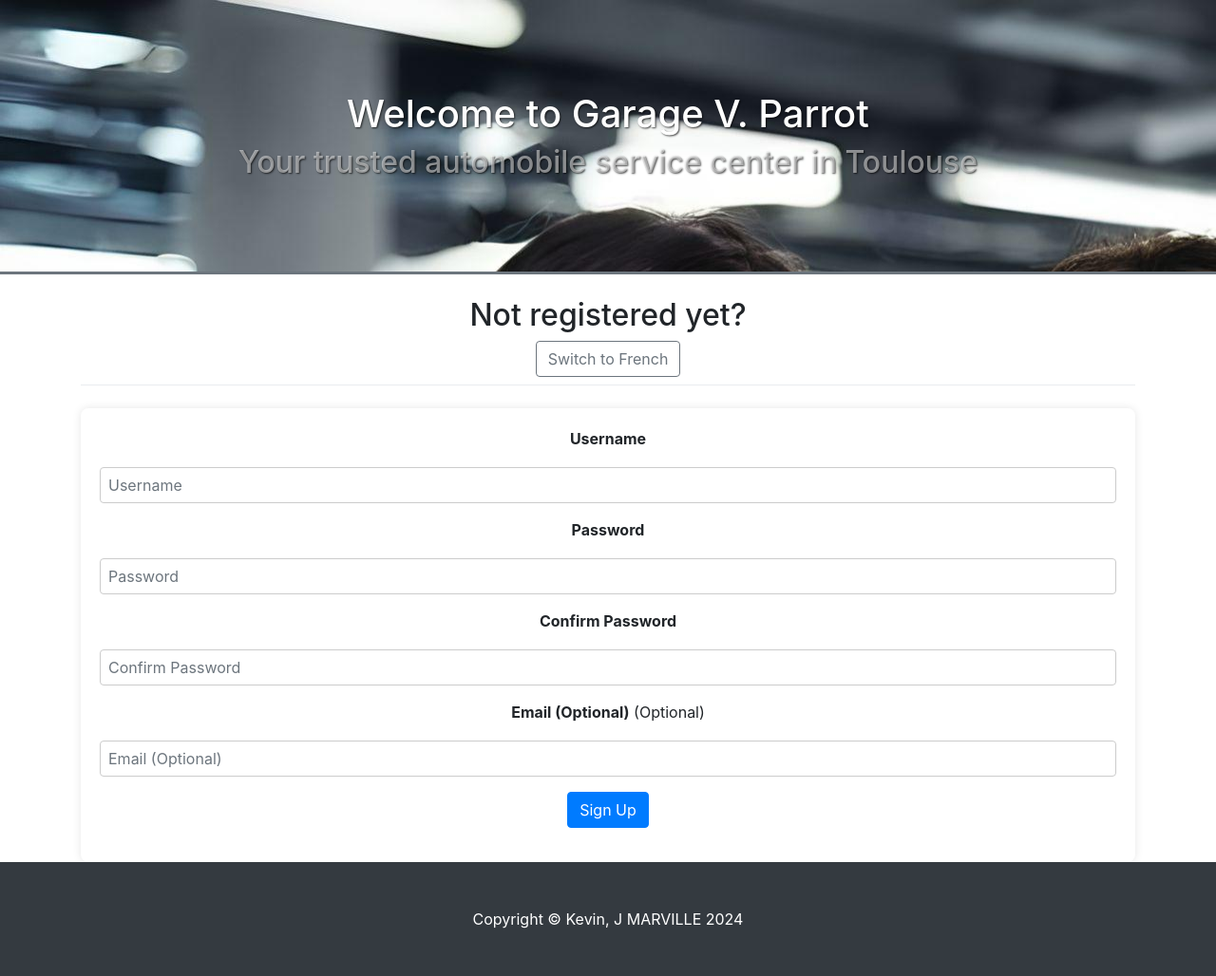
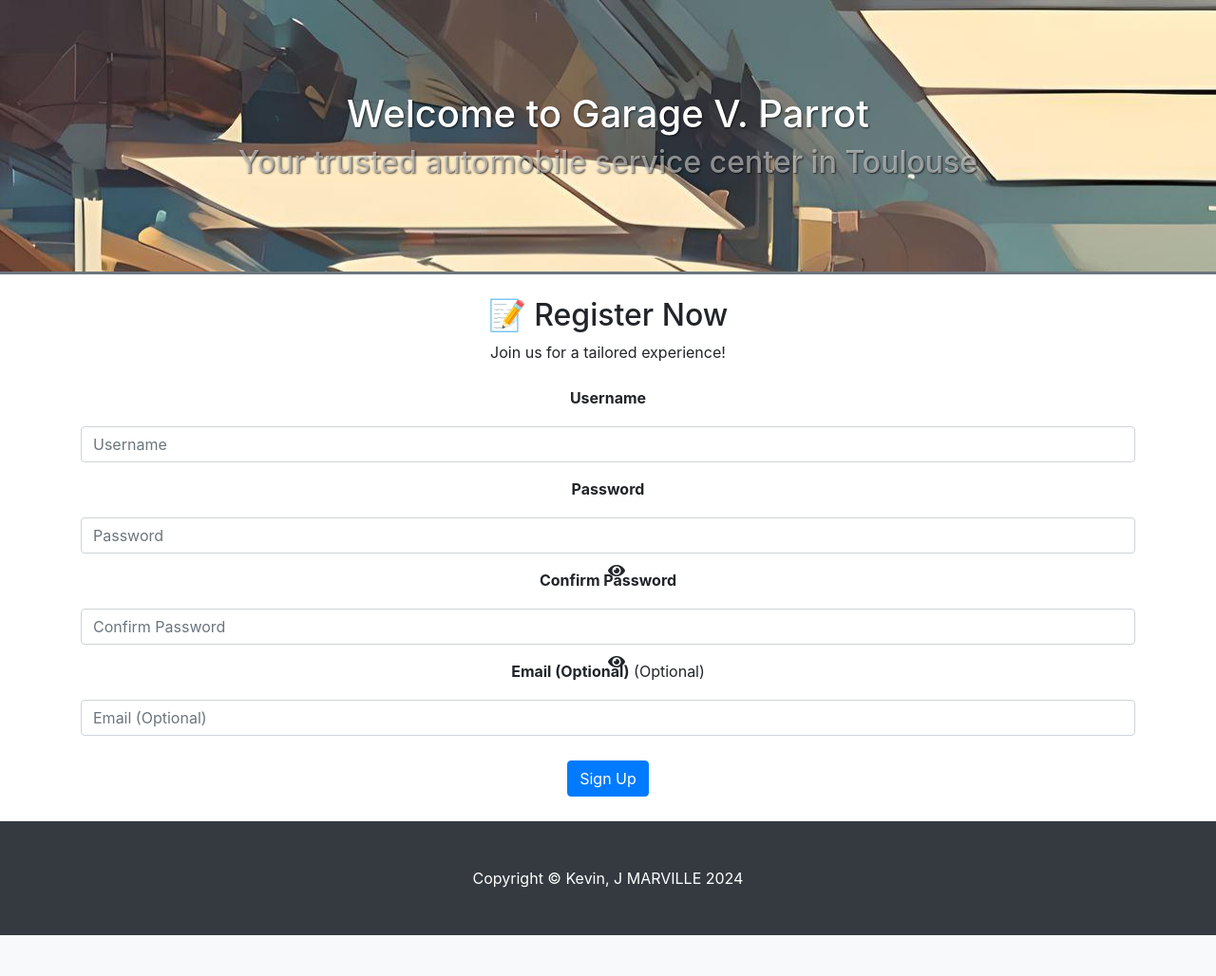
Before and after one commit to Kvnbbg/au-garage, a Flask app: page /auth/register in a window 1280 px wide. Shown: the part 58-1086 px from the top of the page at 95% size. After the commit the page ends 1043 px from the top, so only its background shows below. Run offline with Flask 3, Linux system fonts and the light colour scheme; some libraries are stand-ins or nearby versions.

Commit message:
Update images and URLs in templates

```diff
--- a/app/static/css/style.css
+++ b/app/static/css/style.css
@@ -1,210 +1,110 @@
 /* Base Styles */
 body {
-  font-family: "Monaco", sans-serif; /* Primary font */
-  background-color: #f0f0f0; /* Light background to ensure readability */
-  color: #333; /* Primary text color for contrast */
-  max-width: 100%;
+  font-family: "Poppins", sans-serif; /* Updated to Poppins for a cleaner look */
+  background-color: #f0f0f0;
+  color: #333;
+  margin: 0;
+  padding: 0;
+  box-sizing: border-box;
 }
 
 /* Header Styles */
 header {
-  background: #007bff; /* Primary blue as per charte graphique */
+  background: #007bff;
   color: #fff;
-  padding-top: 30px;
-  min-height: 70px;
-  border-bottom: 3px solid #6c757d; /* Secondary grey for border */
+  padding: 20px 0;
+  border-bottom: 3px solid #6c757d;
+  transition: all 0.5s ease; /* Smooth transition for hover effects */
 }
 
-header a {
-  color: #fff;
-  text-decoration: none;
-  text-transform: uppercase;
-  font-size: 16px;
+header:hover {
+  background-color: #0056b3; /* Darker shade on hover */
 }
 
 /* Navigation Styles */
-nav ul {
-  list-style: none;
-  padding: 0;
+.navbar {
+  padding: 0 20px; /* Ensures padding is present */
 }
 
-nav ul li {
-  display: inline;
-  margin-right: 10px;
+.nav-link {
+  transition: color 0.3s ease; /* Smooth color transition */
 }
 
-/* Container for centering content */
-.container {
-  overflow: hidden;
-  max-width: 100%;
+.nav-link:hover, .navbar-brand:hover {
+  color: #d1ecf1; /* Lighter shade on hover */
 }
 
-/* Button Styles for Actions like Login, Contact, etc. */
+/* Image Hover Scale */
+img:hover {
+  transform: scale(1.05); /* Scales the image on hover */
+  transition: transform 0.3s ease; /* Smooth scaling transition */
+}
+
+/* Container Styles */
+.container, .container-fluid {
+  max-width: 1140px;
+  margin: auto;
+  padding: 0 15px; /* Provides padding on the sides */
+}
+
+/* Button Styles */
 .btn {
-  display: inline-block;
-  background: #28a745; /* Accent green for buttons */
+  background: #28a745;
   color: #fff;
-  padding: 10px 20px;
-  text-decoration: none;
-  border-radius: 5px;
   transition: background-color 0.3s ease;
 }
 
 .btn:hover {
-  background-color: #007bff; /* Darken button on hover */
+  background-color: #218838; /* Slightly darker green */
 }
 
-/* Forms Styles for Login, Contact, and Filters */
-form {
-  background: #fff;
-  padding: 20px;
-  border-radius: 8px;
-  box-shadow: 0 0 10px rgba(0, 0, 0, 0.1);
+/* Form Styles */
+form input, form button {
+  margin: 10px 0; /* Ensures spacing between form elements */
 }
 
-form label {
-  font-weight: bold;
-}
-
-form input[type="text"],
-form input[type="email"],
-form input[type="password"],
-form select {
-  width: 100%;
-  padding: 8px;
-  margin: 10px 0;
-  border-radius: 4px;
-  border: 1px solid #ccc;
-}
-
-/* Utility Classes for Spacing */
-.mt-20 {
+/* Utility Classes */
+.mt-20, .mb-20 {
   margin-top: 20px;
-}
-.mb-20 {
   margin-bottom: 20px;
 }
 
 /* Responsive Design Adjustments */
-@media (max-width: 768px) {
-  .container {
-    width: 95%;
+@media (max-width: 992px) {
+  header {
+    padding: 15px 0;
   }
 
-  header {
-    padding-top: 20px;
+  .navbar {
+    padding: 0 10px; /* Adjust padding for smaller screens */
+  }
+
+  .container, .container-fluid {
+    padding: 0 10px; /* Adjust container padding */
   }
 }
 
-/* Style for the flash messages container as a pop-up */
+@media (max-width: 768px) {
+  .navbar-toggler {
+    display: block; /* Ensure toggler is visible */
+  }
+
+  .navbar-collapse {
+    text-align: center; /* Center navigation items */
+  }
+}
+
+/* Flash Messages Styles */
 .flashes {
   position: fixed;
-  top: 50%;
+  top: 10%; /* Adjusted for better visibility */
   left: 50%;
-  transform: translate(-50%, -50%);
-  z-index: 1050;
-  padding: 100%;
-  display: flex;
-  justify-content: center; /* align horizontal */
-  align-items: center; /* align vertical */
-  justify-content: center;
-  text-align: center;
-  gap: 20px;
-  width: 90%;
-  max-width: 100%;
-  background-color: #ffffff;
-  border: 1px solid #d1d1d1;
-  border-radius: 10px;
-  box-shadow: 0 6px 20px rgba(0, 0, 0, 0.15);
-  color: #333;
-  font-size: 18px;
-  line-height: 1.6;
-  font-family: 'Segoe UI', Tahoma, Geneva, Verdana, sans-serif;
+  transform: translateX(-50%);
+  z-index: 2000;
+  width: auto;
+  max-width: 90%; /* Ensures it doesn't extend too wide */
 }
 
-ul, ol {
-  list-style-type: none;
+.flashes li {
+  margin-bottom: 5px; /* Reduced gap between messages */
 }
-
-/* Animation class */
-.fanimation {
-  /* Animation styles or reference to an animation */
-  animation: flashAnimation 2s ease-out;
-}
-
-/* Keyframes for flashAnimation */
-@keyframes flashAnimation {
-  0% { opacity: 1; }
-  90% { opacity: 1; }
-  100% { opacity: 0; }
-}
-
-
-/* Style for the flash messages container as pop up */
-ul.flashes {
-  position: fixed; /* Centers the div in the viewport */
-  top: 50%;
-  left: 50%;
-  transform: translate(-50%, -50%);
-  z-index: 1050; /* High z-index to ensure visibility above other content */
-  padding: 30px;
-  display: flex;
-  flex-direction: column;
-  align-items: center;
-  justify-content: center;
-  text-align: center;
-  gap: 20px;
-  width: 90%; /* Responsive width */
-  max-width: 500px; /* Maximum width to maintain readability */
-  background-color: #ffffff; /* Neutral background to reduce strain */
-  border: 1px solid #d1d1d1; /* Subtle border */
-  border-radius: 10px; /* Softened corners for a modern look */
-  box-shadow: 0 6px 20px rgba(0, 0, 0, 0.15); /* Smoother shadow for depth */
-  color: #333; /* Contrast color for readability */
-  font-size: 18px; /* Slightly larger font for clarity */
-  line-height: 1.6; /* Improved line spacing for readability */
-  font-family: 'Segoe UI', Tahoma, Geneva, Verdana, sans-serif; /* Modern, readable font */
-}
-
-/* Button styling for a more engaging user interaction */
-ul.flashes button {
-  padding: 10px 20px;
-  margin-top: 10px; /* Space above buttons for separation from text */
-  border: none;
-  border-radius: 5px; /* Rounded corners for buttons */
-  background-color: #007bff; /* Primary action color */
-  color: #ffffff; /* Text color for contrast */
-  font-size: 16px;
-  cursor: pointer; /* Pointer cursor on hover */
-  transition: background-color 0.2s; /* Smooth transition for interaction */
-}
-
-/* Individual flash message styling */
-ul.flashes li {
-  margin: 5px 0;
-  padding: 10px;
-  background-color: #f2f2f2;
-  color: #333;
-  border-left: 5px solid #007bff; /* Blue border for informational messages */
-}
-
-/* styles here for different categories of messages */
-ul.flashes li.success {
-  border-left-color: #28a745; /* Green for success */
-  background-color: #d4edda;
-}
-
-ul.flashes li.error {
-  border-left-color: #dc3545; /* Red for error */
-  background-color: #f8d7da;
-}
-
-ul.flashes li.warning {
-  border-left-color: #ffc107; /* Yellow for warning */
-  background-color: #fff3cd;
-}
-
-ul.flashes li.info {
-  border-left-color: #17a2b8; /* Light blue for informational messages */
-  background-color: #d1ecf1;
-}
--- a/app/templates/base.html
+++ b/app/templates/base.html
@@ -57,7 +57,7 @@
         <a class="nav-item nav-link" href="{{ url_for('auth.set_language', language='en') }}">🇺🇸 English</a>
         <a class="nav-item nav-link" href="{{ url_for('auth.set_language', language='fr') }}">🇫🇷 Français</a>
         {% if not current_user.is_authenticated %}
-        <a class="nav-item nav-link" href="#" data-toggle="modal" data-target="#loginModal">Login</a>
+        <a class="nav-item nav-link" href="{{ url_for('auth.login') }}">Login</a>
         {% else %}
         <a class="nav-item nav-link" href="{{ url_for('auth.logout') }}">Logout</a>
         {% endif %}
@@ -65,7 +65,7 @@
     </div>
   </nav>
 <!-- Header and Main Content Here -->
-<header class="py-5 bg-image-full" style="background-image: url('{{ url_for('static', filename='images/service-example5.jpg') }}');">
+<header class="py-5 bg-image-full" style="background-image: url('{{ url_for('static', filename='images/service-example.jpg') }}');">
   <div class="text-center my-5">
     {% if session['lang'] == 'fr' %}
       <h1 class="text-white" style="text-shadow: 1px 1px 2px rgba(0, 0, 0, 0.7)">
--- a/app/templates/register.html
+++ b/app/templates/register.html
@@ -1,45 +1,55 @@
 {% extends 'base.html' %}
 
 {% block content %}
+<!-- Registration Section -->
 <section class="registration-section text-center mt-4">
   <div class="container">
+    <div class="heading">
       {% if session['lang'] == 'fr' %}
-      <h2>Inscription</h2>
-      <a href="{{ url_for('auth.set_language', language='eng') }}" class="btn btn-outline-secondary">Passer à l'anglais</a>
+        <h2>📝 Inscription</h2>
+        <p>Rejoignez-nous pour une expérience personnalisée !</p>
       {% else %}
-      <h2>Not registered yet?</h2>
-      <a href="{{ url_for('auth.set_language', language='fr') }}" class="btn btn-outline-secondary">Switch to French</a>
+        <h2>📝 Register Now</h2>
+        <p>Join us for a tailored experience!</p>
       {% endif %}
-    <div class="dropdown-divider"></div>
+    </div>
+
     <div class="register-form-wrapper mt-4">
       <form method="post" novalidate>
         {{ form.hidden_tag() }}
+
         <div class="form-group">
-              {{ form.username.label(class="form-label") }}
-              {{ form.username(class="form-control") }}
+          {{ form.username.label(class="form-label font-weight-bold") }}
+          {{ form.username(class="form-control", placeholder=( "Username" if session['lang'] != 'fr' else "Nom d'utilisateur" )) }}
           {% if form.username.errors %}
             {% for error in form.username.errors %}
               <div class="alert alert-danger">{{ error }}</div>
             {% endfor %}
           {% endif %}
         </div>
+
+        <div class="form-group position-relative">
+          {{ form.password.label(class="form-label font-weight-bold") }}
+          {{ form.password(class="form-control", id="password", placeholder="Password") }}
+          <i class="fas fa-eye position-absolute right-0 top-50 translate-middle-y mr-3" style="cursor: pointer;" onclick="togglePasswordVisibility('password', this)"></i>
+        </div>
+
+        <div class="form-group position-relative">
+          {{ form.confirm_password.label(class="form-label font-weight-bold") }}
+          {{ form.confirm_password(class="form-control", id="confirm_password", placeholder="Confirm Password") }}
+          <i class="fas fa-eye position-absolute right-0 top-50 translate-middle-y mr-3" style="cursor: pointer;" onclick="togglePasswordVisibility('confirm_password', this)"></i>
+        </div>
+
         <div class="form-group">
-              {{ form.password.label(class="form-label") }}
-              {{ form.password(class="form-control") }}
-          </div>
-          <div class="form-group">
-              {{ form.confirm_password.label(class="form-label") }}
-              {{ form.confirm_password(class="form-control") }}
-          </div>
-          <div class="form-group">
-              {{ form.email.label(class="form-label") }} (Optional)
-              {{ form.email(class="form-control") }}
+          {{ form.email.label(class="form-label font-weight-bold") }} (Optional)
+          {{ form.email(class="form-control", placeholder="Email (Optional)") }}
           {% if form.email.errors %}
             {% for error in form.email.errors %}
               <div class="alert alert-danger">{{ error }}</div>
             {% endfor %}
           {% endif %}
         </div>
+
         <div class="form-group">
           {{ form.submit(class="btn btn-primary") }}
         </div>
@@ -47,4 +57,17 @@
     </div>
   </div>
 </section>
+
+<script>
+  function togglePasswordVisibility(id, icon) {
+    const passwordInput = document.getElementById(id);
+    if (passwordInput.type === "password") {
+      passwordInput.type = "text";
+      icon.classList.replace("fa-eye", "fa-eye-slash");
+    } else {
+      passwordInput.type = "password";
+      icon.classList.replace("fa-eye-slash", "fa-eye");
+    }
+  }
+</script>
 {% endblock %}
```
Also changed, not shown: app/templates/home.html (+12 -6 lines), app/templates/login.html (+26 -20 lines). Lines whose indentation alone changed are shown as unchanged.
